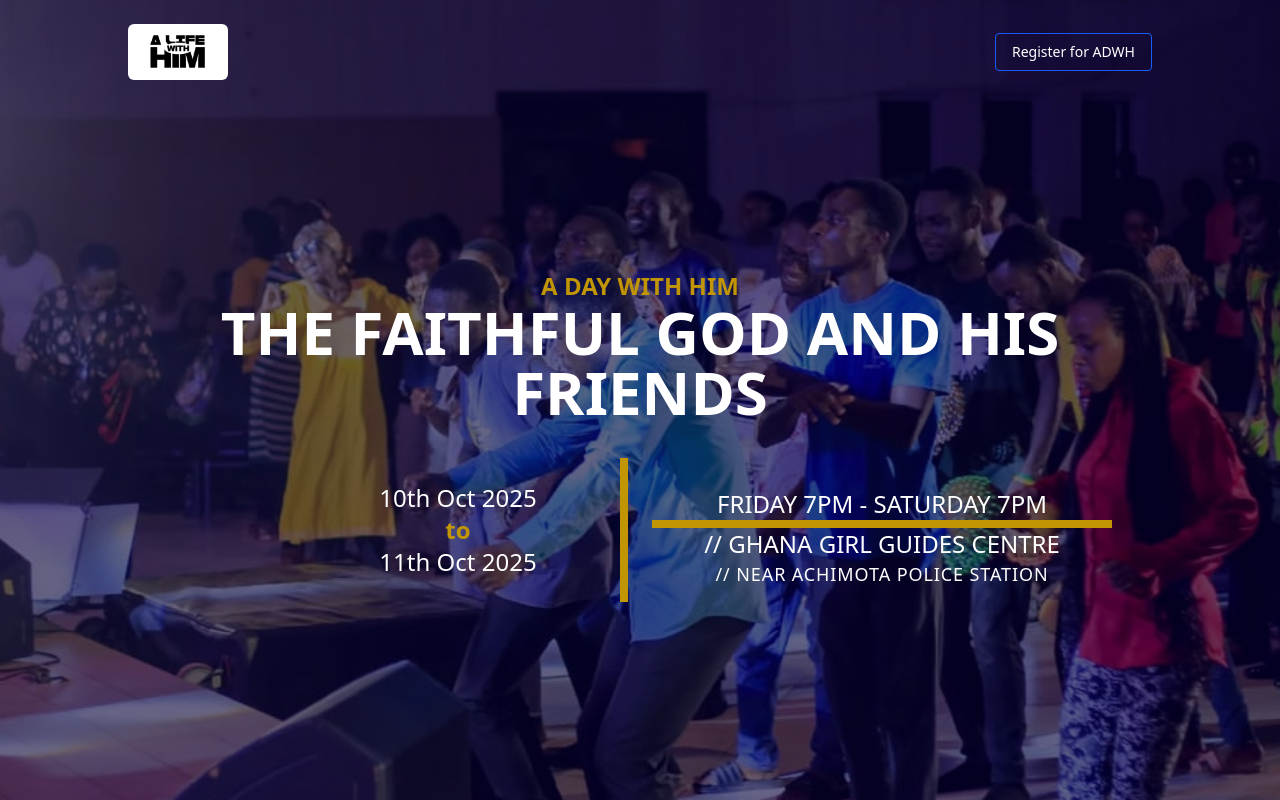
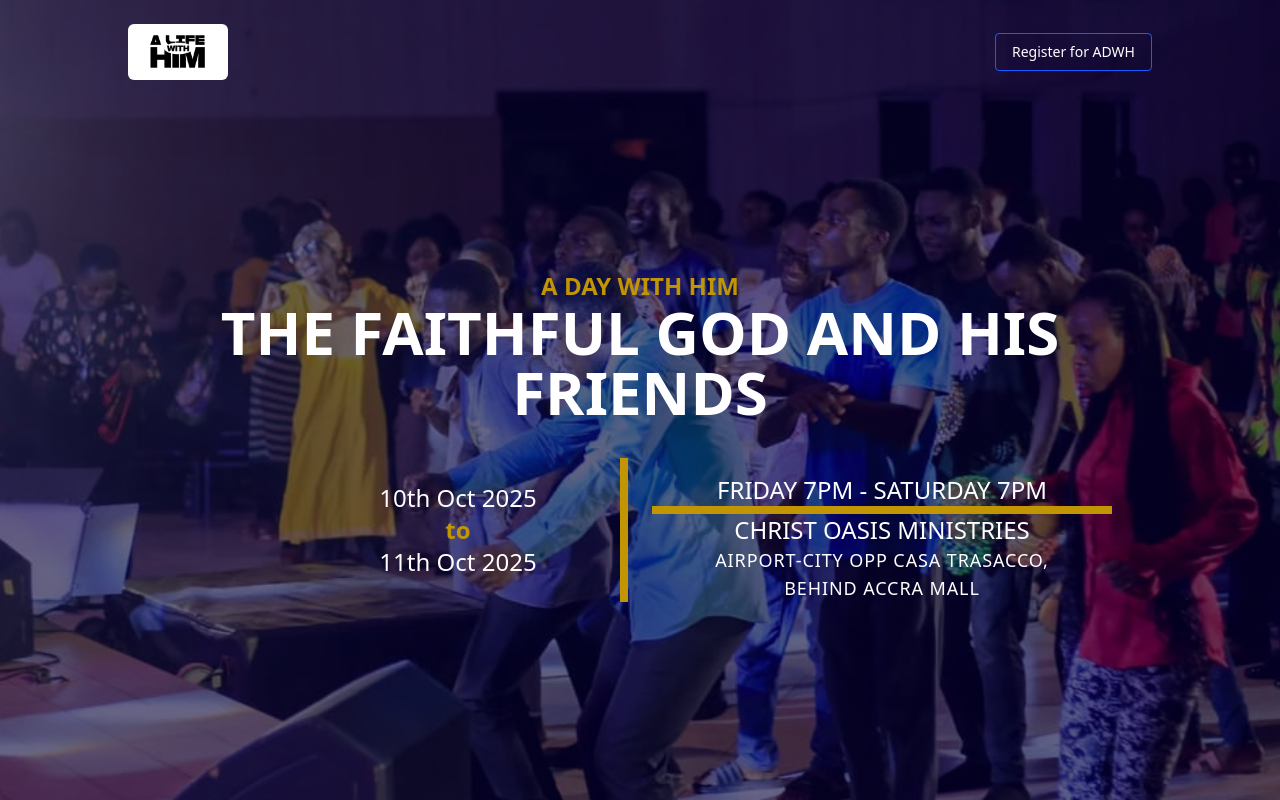
Before and after one commit to theStarkov/dojo-helpdesk, a Next.js app: page / in a window 1280 px wide. Built offline with nearby package versions, Linux system fonts and the light colour scheme.

Commit message:
Update Slider.js - Added venue

```diff
--- a/app/Components/Slider.js
+++ b/app/Components/Slider.js
@@ -155,10 +155,11 @@ export const Slider = () => {
 
                     <div className="border-b-8 border-[#C19503]"></div>
                     <div className="text-center text-bold text-2xl">
-                      // GHANA GIRL GUIDES CENTRE
+                      CHRIST OASIS MINISTRIES
                     </div>
                     <div className="text-center text-bold text-lg tracking-wider ">
-                      // NEAR ACHIMOTA POLICE STATION
+                      AIRPORT-CITY OPP CASA TRASACCO,<br/>
+                      BEHIND ACCRA MALL
                     </div>
                   </div>
                 </div>
@@ -223,10 +224,10 @@ export const Slider = () => {
                       // Venue:
                     </div>
                     <div className="text-center text-bold text-xl">
-                      // Ghana Girl Guides
+                      Christ Oasis Ministries
                     </div>
                     <div className="text-center text-bold text-xl">
-                      // Near Achimota Police Station
+                      Airport-City Opp Casa Trasacco, <br/> Behind Accra Mall
                     </div>
                   </div>
                 </div>
```
